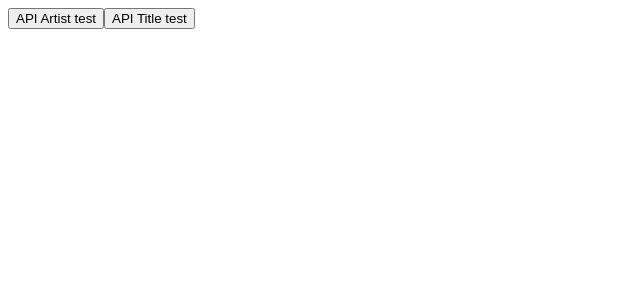
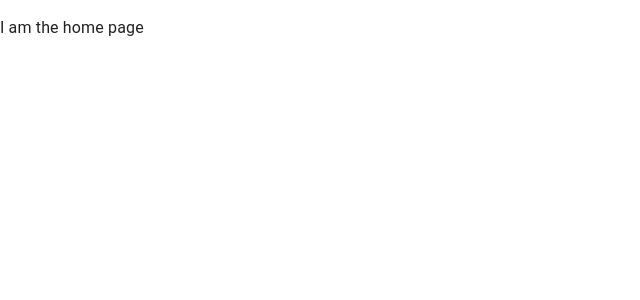
Before and after one commit to mountEvarus/crate-diggers, a React app: page / in a window 1280 px wide. Shown: the top 300 px of the page, without its empty margins (0-640 px from the left). Built offline with nearby package versions, Linux system fonts and the light colour scheme; a web font is replaced by a local one.

Commit message:
feat: add more structure to project

```diff
--- a/package.json
+++ b/package.json
@@ -4,7 +4,7 @@
   "name": "portfolio",
   "packageManager": "yarn@3.2.1",
   "private": true,
-  "version": "0.2.1",
+  "version": "0.2.2",
   "engines": {
     "node": ">=16"
   },
@@ -44,6 +44,7 @@
     "@emotion/styled": "^11.8.1",
     "@mui/material": "^5.6.4",
     "@mui/system": "^5.6.4",
+    "formik": "^2.2.9",
     "react": "^17.0.2",
     "react-dom": "^17.0.2",
     "react-router-dom": "^6.2.1"
--- a/src/app/app.tsx
+++ b/src/app/app.tsx
@@ -1,30 +1,16 @@
 import * as React from "react"
 
-import { SearchType, discogsSearch } from "@src/api"
+import { BrowserRouter } from "react-router-dom"
+
+import { Root } from "@src/root"
 
 export function App(): JSX.Element {
 
-  async function handleClick(search: string, type?: SearchType): Promise<void> {
-    const res = await discogsSearch(search, type)
-
-    console.log(res)
-  }
-
-  return <div>
-    {/* eslint-disable-next-line @typescript-eslint/no-misused-promises */}
-    <button onClick={() => handleClick("kanye west")}>API Artist test</button>
-    {/* eslint-disable-next-line @typescript-eslint/no-misused-promises */}
-    <button onClick={() => handleClick("lion king", "release_title")}>API Title test</button>
-  </div>
+  return (
+    <React.StrictMode>
+      <BrowserRouter>
+        <Root />
+      </BrowserRouter>
+    </React.StrictMode>
+  )
 }
-
-// accounts via mongodb
-// sign in, save credentials to LS
-// ability to add albums to favorites
-// landing page
-// search functionality
-// top 100 functionality
-// clean!
-// testing!
-// responsive
-// pagination?
--- /dev/null
+++ b/src/pages/home/home.tsx
@@ -0,0 +1,5 @@
+import * as React from "react"
+
+export function Home(): JSX.Element {
+  return <p>I am the home page</p>
+}
--- /dev/null
+++ b/src/pages/home/index.ts
@@ -0,0 +1 @@
+export * from "./home"
--- /dev/null
+++ b/src/pages/index.ts
@@ -0,0 +1 @@
+export * from "./home"
--- /dev/null
+++ b/src/root/index.ts
@@ -0,0 +1,2 @@
+export * from "./path"
+export * from "./root"
--- /dev/null
+++ b/src/root/main/index.ts
@@ -0,0 +1 @@
+export * from "./main"
--- /dev/null
+++ b/src/root/main/main.tsx
@@ -0,0 +1,18 @@
+import * as React from "react"
+
+import { Box } from "@mui/system"
+import { Route, Routes } from "react-router-dom"
+
+import { Home } from "@src/pages"
+import { Path } from "@src/root"
+
+export function Main(): JSX.Element {
+
+  return (
+    <Box>
+      <Routes>
+        <Route path={Path.Home} element={<Home />} />
+      </Routes>
+    </Box>
+  )
+}
--- /dev/null
+++ b/src/root/path.ts
@@ -0,0 +1,3 @@
+export const enum Path {
+  Home = "/",
+}
--- /dev/null
+++ b/src/root/root.tsx
@@ -0,0 +1,16 @@
+import * as React from "react"
+
+import { CssBaseline, ThemeProvider } from "@mui/material"
+
+import { defaultTheme } from "@src/theme"
+
+import { Main } from "./main"
+
+export function Root(): JSX.Element {
+  return (
+    <ThemeProvider theme={defaultTheme}>
+      <CssBaseline />
+      <Main />
+    </ThemeProvider>
+  )
+}
--- /dev/null
+++ b/src/theme/index.ts
@@ -0,0 +1 @@
+export * from "./theme"
--- /dev/null
+++ b/src/theme/theme.ts
@@ -0,0 +1,5 @@
+import { createTheme, responsiveFontSizes } from "@mui/material/styles"
+
+export const defaultTheme = responsiveFontSizes(
+  createTheme(),
+)
```
Also changed, not shown: 2 other files (tests, documents, lock files or other folders).
